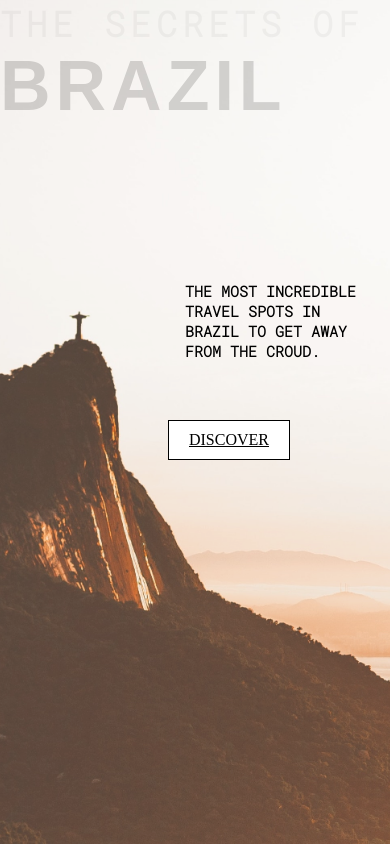
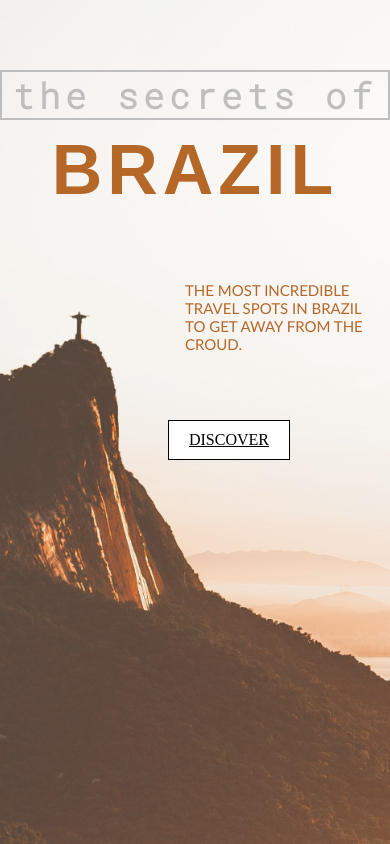
Before and after one commit to leticarolina/Hidden-Brazil, a plain HTML site: page main.html in a window 390 px wide. Drawn offline with Linux system fonts and the light colour scheme; a web font is replaced by a local one.

Commit message:
arranging texts to be responsive.

```diff
--- a/main.css
+++ b/main.css
@@ -1,7 +1,7 @@
 *{
+    box-sizing: border-box;
     margin:0 ; /* this is to remove any margin from my background image*/
     padding: 0; /* this is to remove any space around my background image*/
-    box-sizing: border-box;
 }
 
 .background{
@@ -26,26 +26,21 @@
     background-position: 35%; /*makes the image focal point after 35% to be responsive and focused*/
  }
 
- /*h1,p {
-    /*position: relative; position of text has to be relative in order to get get opaque aswell*/
-    /*padding-left: 10%;} */
+ h1 {
+    position: relative; /*position of text has to be relative in order to get get opaque aswell*/
+    left: 0px;
+    right: 0px;
+    text-align: center; /*to center text in the middle use left and right 0px and then align text in the center*/
+ }
 
  .big {
     font-family: 'Roboto Mono', monospace;
     font-size: 35px;
     color:#BEBEBE;
     letter-spacing: 5px;
-    text-transform: uppercase;
-   /* height:45px;
-    width: 400px;
-    border: 2px solid black;
-    padding: 0 20%;
-    top:200px;
-    right:220px;
-    position: absolute;
-    text-align: center;
-    min-width: 300px;*/
-
+    border: 2px solid #BEBEBE;
+    top: 70px;
+    padding: 0px 0px;
 }
 
 
@@ -53,22 +48,23 @@
     font-size: 70px;
     font-family: 'Lexend Zetta', sans-serif;
     letter-spacing: 5px;
-    color: black;
-    text-transform: uppercase;
+    color: #b56727;
+    padding-top: 80px;
+
 
 }
 
 p.explore{
     padding-top: 8%;
-    font-family: 'Roboto Mono', monospace;
+    font-family: 'Trebuchet MS', sans-serif;
     font-size: 15px;
-    color: black;
+    color: #b56727;
     text-transform: uppercase;
     text-align: right justify;
     position: absolute;
     top: 250px;
     right: 10px;
-    font-weight: bold;
+    font-weight: lighter;
     max-width: 50vw;
 
 }
--- a/main.html
+++ b/main.html
@@ -38,7 +38,7 @@
       <header></header>
       <main>
         <h1 class="big">the secrets of</h1>
-        <h1 id="Brazil">Brazil</h1>
+        <h1 id="Brazil">BRAZIL</h1>
         <p class="explore">
           The most incredible travel spots in Brazil to get away from the croud.
         </p>
```
